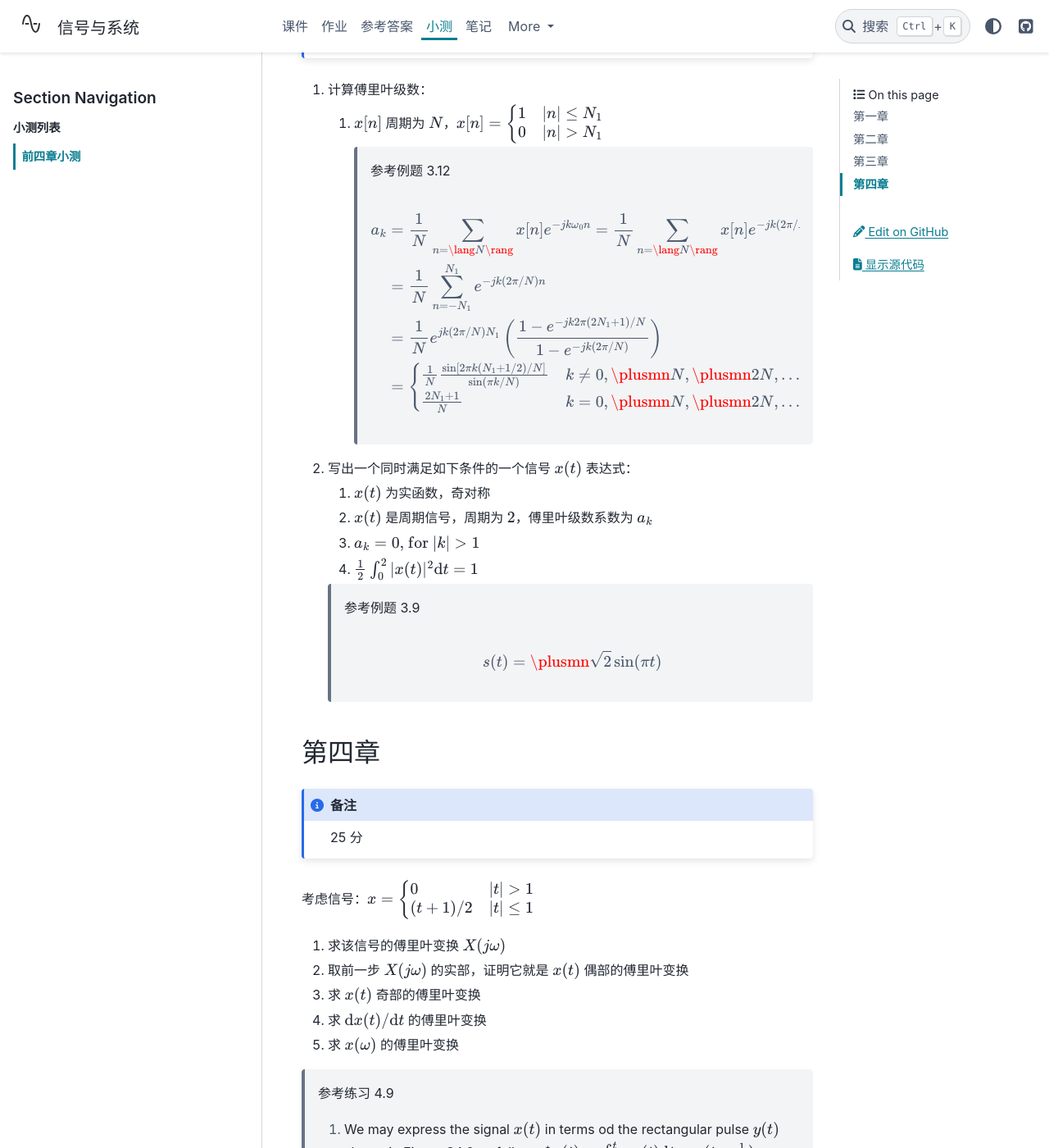
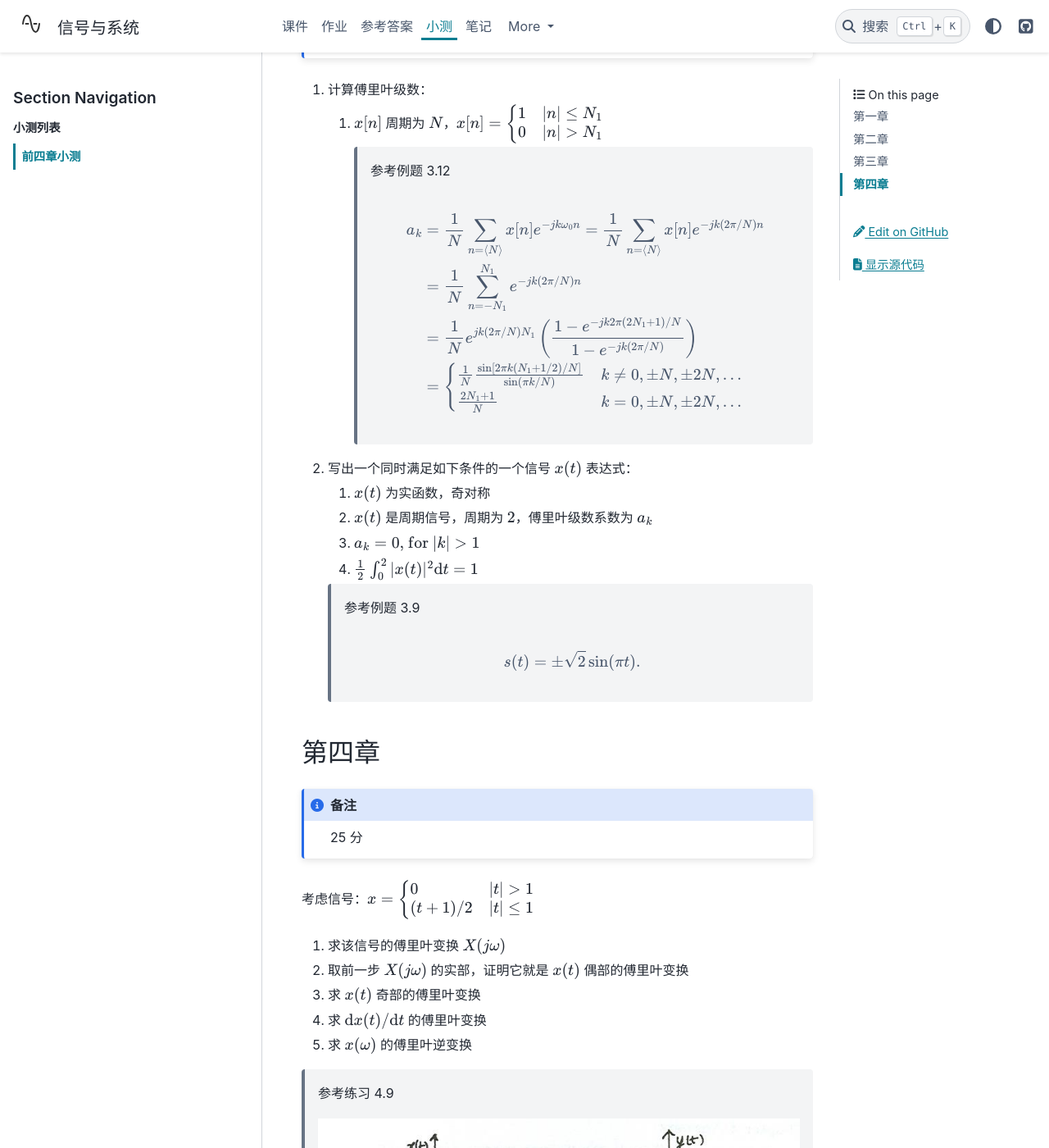
Before and after one commit to atlanswer/Signals-and-Systems, a Sphinx documentation site: the page built from doc/quiz/quiz1.md, in a window 1280 px wide and 1400 px high, scrolled down 4355 px. Shown: the whole window at 82% size. Built offline with Sphinx 7.4.7 and the PyData theme 0.15.4, drawn with Linux system fonts in a browser that asks for light colours; some of the changed text lies outside the part shown.

Commit message:
content: update quiz 1

```diff
--- a/doc/conf.py
+++ b/doc/conf.py
@@ -22,7 +22,7 @@ author = 'X. Zhao'
 copyright = 'CC BY-NC-SA 4.0'
 
 # The full version, including alpha/beta/rc tags
-release = '0.2.2'
+release = '0.2.3'
 
 
 # -- General configuration ---------------------------------------------------
--- a/doc/quiz/quiz1.md
+++ b/doc/quiz/quiz1.md
@@ -172,9 +172,9 @@
    > 参考例题 2.14
    >
    > $$
-   > y(t) = \frac{1}{5}\left[e^{3t}-e^{-2t}\right]u(t)
-   > \text{.}\tag{2.108}
-   > $$
+     y(t) = \frac{1}{5}\left[e^{3t}-e^{-2t}\right]u(t)
+     \text{.}\tag{2.108}
+     $$
 
 ## 第三章
 
@@ -193,9 +193,9 @@
       >
       > $$
         \begin{aligned}
-        a_k &= \frac{1}{N}\sum_{n=\lang N\rang}
+        a_k &= \frac{1}{N}\sum_{n=\langle N\rangle}
         x[n]e^{-jk\omega_0n}
-        = \frac{1}{N}\sum_{n=\lang N\rang}x[n]
+        = \frac{1}{N}\sum_{n=\langle N\rangle}x[n]
         e^{-jk(2\pi/N)n} \\
         &= \frac{1}{N}\sum_{n=-N_1}^{N_1}
         e^{-jk(2\pi/N)n} \\
@@ -205,9 +205,9 @@
         &= \begin{cases}
         \frac{1}{N}\frac{\sin[2\pi k(N_1+1/2)/N]}
         {\sin(\pi k/N)}
-        &k\neq 0,\plusmn N,\plusmn2N,\ldots \\
+        &k\neq 0,\pm N,\pm 2N,\ldots \\
         \frac{2N_1+1}{N}
-        &k=0,\plusmn N,\plusmn 2N,\ldots
+        &k=0,\pm N,\pm 2N,\ldots
         \end{cases}
         \end{aligned}
         $$
@@ -222,7 +222,8 @@
    > 参考例题 3.9
    >
    > $$
-     s(t) = \plusmn\sqrt{2}\sin(\pi t)
+     s(t) = \pm\sqrt{2}\sin(\pi t)
+     \text{.}
      $$
 
 ## 第四章
@@ -243,18 +244,23 @@ $
 1. 取前一步 $\mathop{X}(j\omega)$ 的实部，证明它就是 $x(t)$ 偶部的傅里叶变换
 1. 求 $x(t)$ 奇部的傅里叶变换
 1. 求 $\mathrm{d}x(t)/\mathrm{d}t$ 的傅里叶变换
-1. 求 $x(\omega)$ 的傅里叶变换
+1. 求 $x(\omega)$ 的傅里叶逆变换
 
 > 参考练习 4.9
+>
+> ![Figure S4.9](assets/4-9a.jpg)
 >
 > 1.
 >    We may express the signal $x(t)$ in terms od the rectangular
 >    pulse $y(t)$ shown in Figure S4.9 as follows
+>
 >    $$
      x(t) = \int_{-\infty}^t y(t)\mathrm{d}t-u(t-\frac{1}{2})
      \text{.}
      $$
+>
 >    Using the integration property of the Fourier transform, we have
+>
 >    $$
      \begin{aligned}
      \mathop{X}(j\omega) &= \frac{2\sin(\omega/2)}{j\omega^2}
@@ -264,6 +270,7 @@ $
      \text{.}
      \end{aligned}
      $$
+>
 > 2.
 >    $$\mathcal{Re}\{\mathop{X}(j\omega)\}=\frac{\sin\omega}{\omega}
      \text{.}$$
@@ -284,6 +291,6 @@ $
 > 5.
 >    $$
      \mathcal{FT}\{x(\omega)\}=\frac{1}{2\pi}
-     \left(\frac{-\sin t}{jt^2}+\frac{e^{jt}}{jt}\right)
+     \left(-\frac{\sin t}{jt^2}+\frac{e^{jt}}{jt}\right)
      \text{.}
      $$
```
Also changed, not shown: doc/quiz/assets/4-9a.jpg (added).
